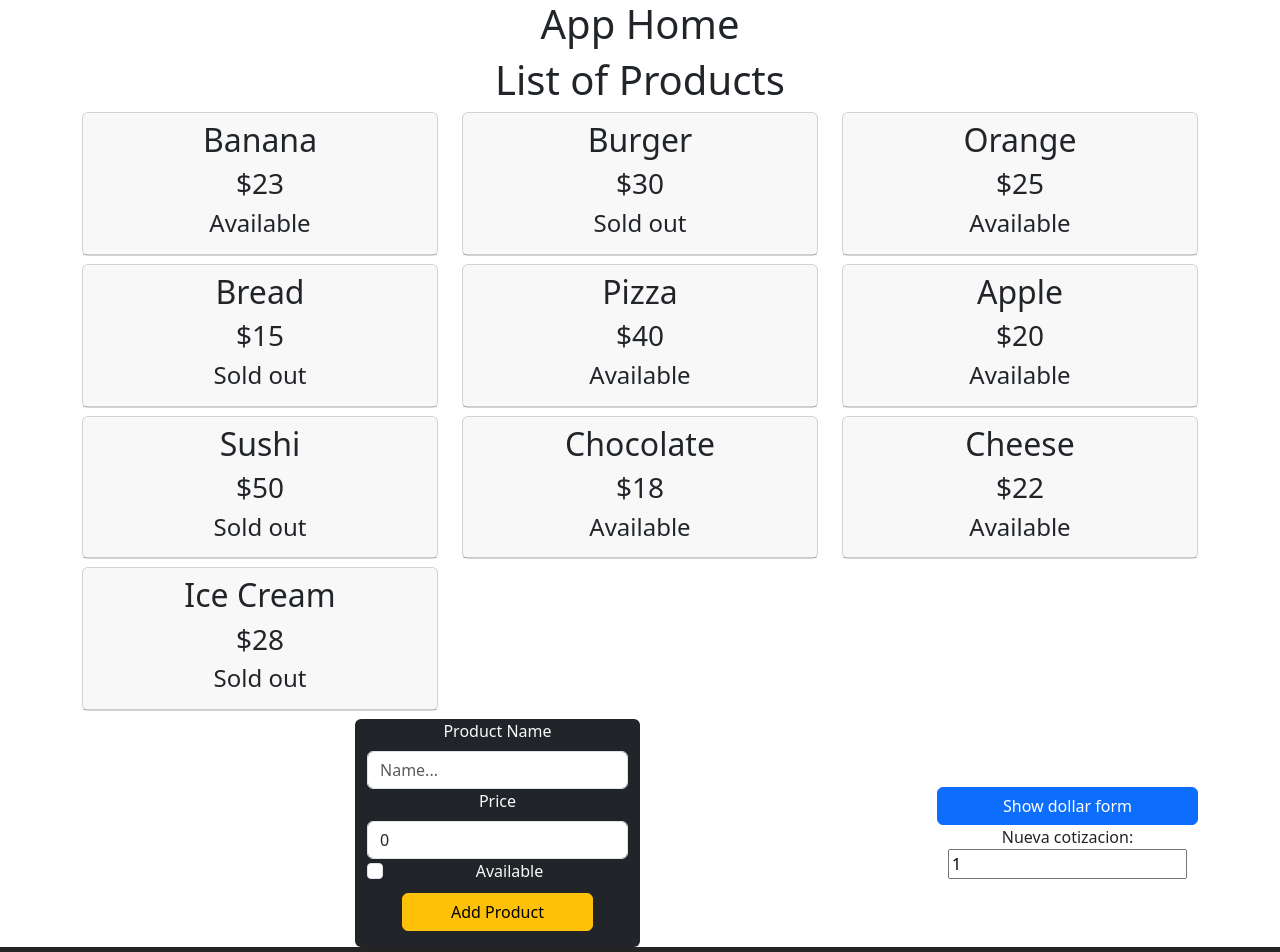
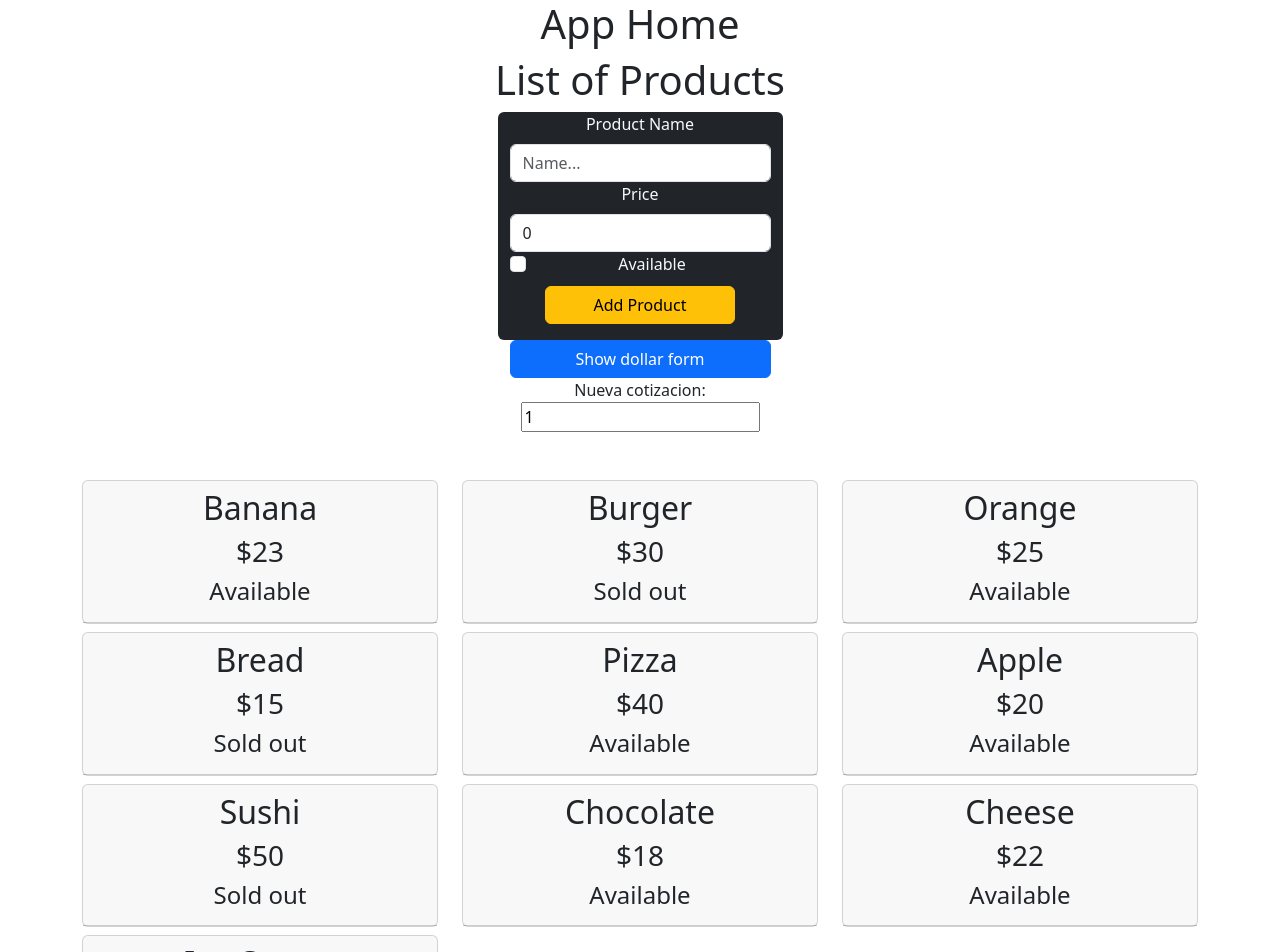
Before and after one commit to ninacnel/testlabo, a React (Vite) app: page / in a window 1280 px wide. Shown: the top 952 px of the page. Built offline with nearby package versions, Linux system fonts and the light colour scheme.

Commit message:
Added space

```diff
--- a/src/components/products/Products.jsx
+++ b/src/components/products/Products.jsx
@@ -24,7 +24,14 @@ const Products = () => {
     return (
         <Container>
             <h1>List of Products</h1>
-            <Row>
+            <Row md={4} className="d-flex align-items-center flex-column">
+                <ProductForm onAddNewProduct={handleAddNewProduct} />
+                <div className="d-flex flex-column">
+                    <Button onClick={() => setShowDollar(!showDollar)}>Show dollar form</Button>
+                    {showDollar && <ChangeDollar dollar={dollar} onChangeDollar={handleChangeDollar} />}
+                </div>
+            </Row>
+            <Row className="mt-5">
                 {products.map((product) => (
                     <Col md={4} key={product.code} className='mb-2'>
                         <ProductItem
@@ -36,13 +43,6 @@ const Products = () => {
                     </Col>
                 ))}
             </Row>
-            <Row md={4} className="d-flex align-items-center">
-                <ProductForm onAddNewProduct={handleAddNewProduct} />
-                <div className="d-flex flex-column">
-                    <Button onClick={() => setShowDollar(!showDollar)}>Show dollar form</Button>
-                    {showDollar && <ChangeDollar dollar={dollar} onChangeDollar={handleChangeDollar} />}
-                </div>
-            </Row>
         </Container>
     );
 };
```
